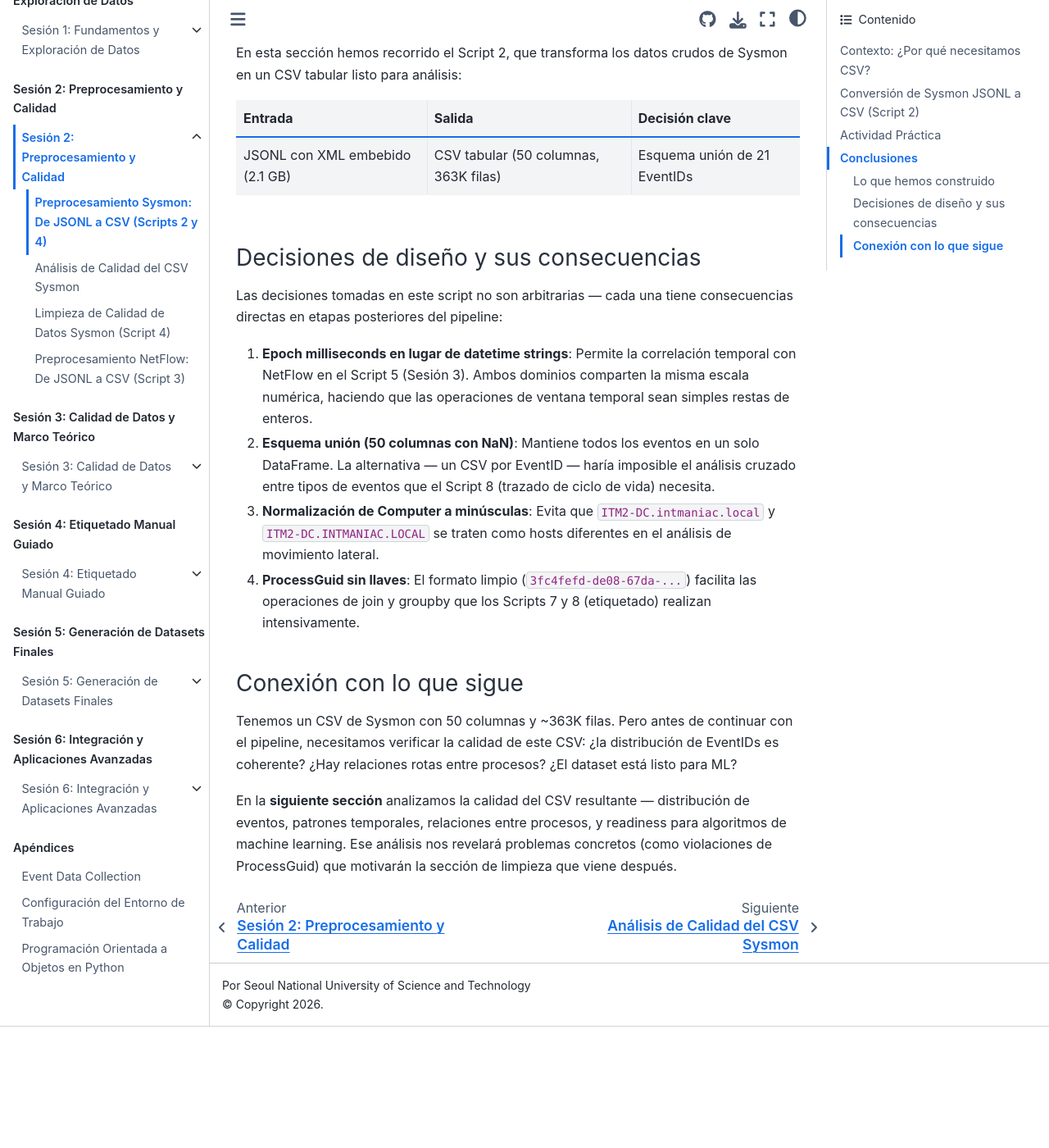
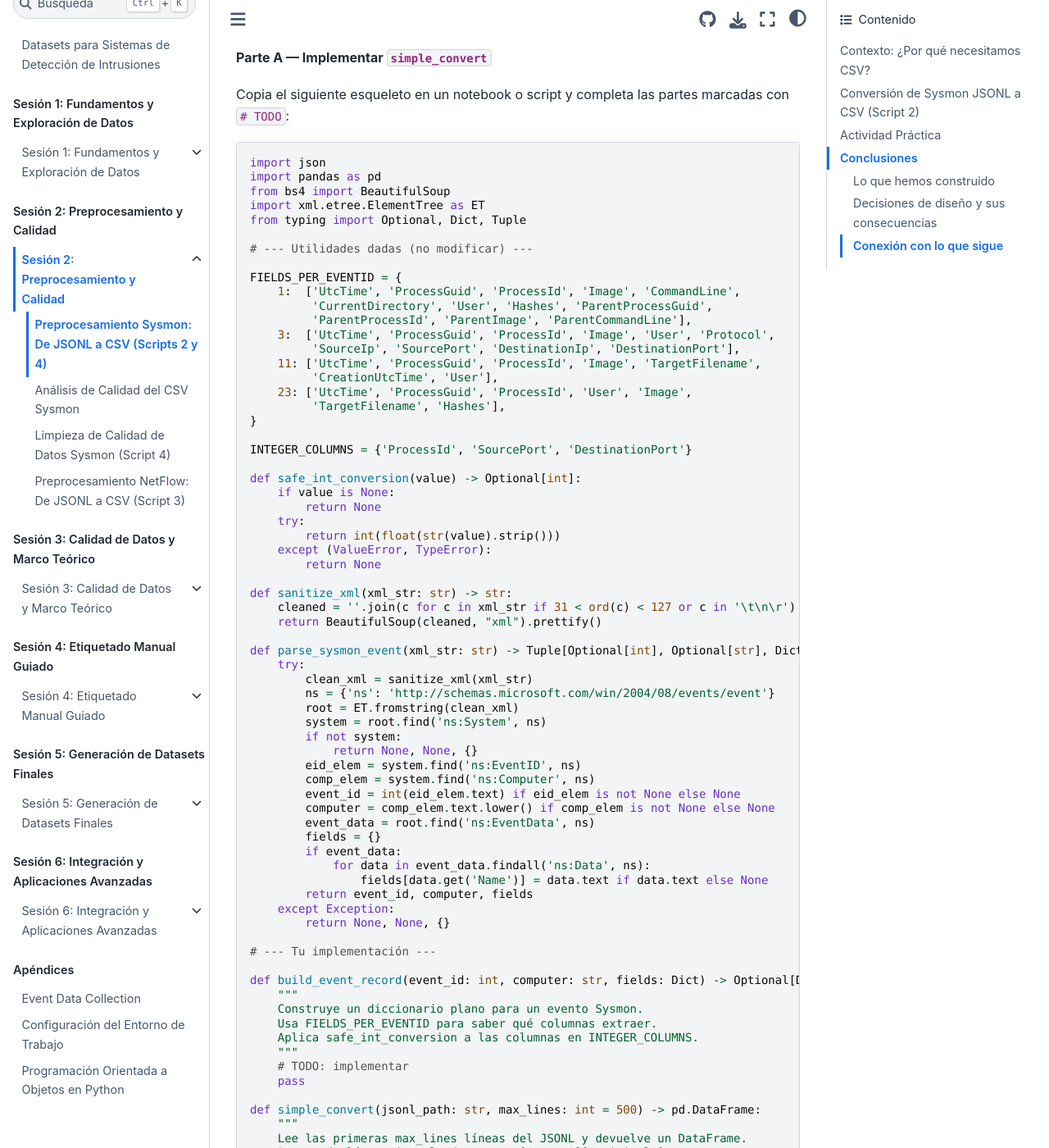
Before and after one commit to ollerenac/curso2026, a Jupyter Book: the page built from sesion-2/7-preprocesamiento-sysmon.md, in a window 1280 px wide and 1400 px high, scrolled down 21496 px. Shown: the whole window at 82% size. Built offline with Jupyter Book 1.0.4 settings and Sphinx 7.4.7 and the Sphinx Book theme 1.1.4, drawn with Linux system fonts in a browser that asks for light colours; before the commit the page ends 22748 px from its top, so only the background shows below that; some of the changed text lies outside the part shown.

Commit message:
feat(sesion-2): add Ejercicio 3 — mini-conversor secuencial with build_event_record + simple_convert skeleton and DataFrame inspection questions

````diff
--- a/sesion-2/7-preprocesamiento-sysmon.md
+++ b/sesion-2/7-preprocesamiento-sysmon.md
@@ -1044,6 +1044,116 @@ Usando la tabla de EventIDs de Sysmon presentada en esta sección, mapea los sig
 | Un proceso accede a la memoria de LSASS | ? |
 | El atacante borra archivos para cubrir sus huellas | ? |
 
+### Ejercicio 3: Implementar un mini-conversor secuencial
+
+El objetivo es reproducir la cadena de procesamiento del script — sin threading — para entender qué hace cada pieza antes de que el `ThreadPoolExecutor` la ejecute en paralelo.
+
+**Parte A — Implementar `simple_convert`**
+
+Copia el siguiente esqueleto en un notebook o script y completa las partes marcadas con `# TODO`:
+
+```python
+import json
+import pandas as pd
+from bs4 import BeautifulSoup
+import xml.etree.ElementTree as ET
+from typing import Optional, Dict, Tuple
+
+# --- Utilidades dadas (no modificar) ---
+
+FIELDS_PER_EVENTID = {
+    1:  ['UtcTime', 'ProcessGuid', 'ProcessId', 'Image', 'CommandLine',
+         'CurrentDirectory', 'User', 'Hashes', 'ParentProcessGuid',
+         'ParentProcessId', 'ParentImage', 'ParentCommandLine'],
+    3:  ['UtcTime', 'ProcessGuid', 'ProcessId', 'Image', 'User', 'Protocol',
+         'SourceIp', 'SourcePort', 'DestinationIp', 'DestinationPort'],
+    11: ['UtcTime', 'ProcessGuid', 'ProcessId', 'Image', 'TargetFilename',
+         'CreationUtcTime', 'User'],
+    23: ['UtcTime', 'ProcessGuid', 'ProcessId', 'User', 'Image',
+         'TargetFilename', 'Hashes'],
+}
+
+INTEGER_COLUMNS = {'ProcessId', 'SourcePort', 'DestinationPort'}
+
+def safe_int_conversion(value) -> Optional[int]:
+    if value is None:
+        return None
+    try:
+        return int(float(str(value).strip()))
+    except (ValueError, TypeError):
+        return None
+
+def sanitize_xml(xml_str: str) -> str:
+    cleaned = ''.join(c for c in xml_str if 31 < ord(c) < 127 or c in '\t\n\r')
+    return BeautifulSoup(cleaned, "xml").prettify()
+
+def parse_sysmon_event(xml_str: str) -> Tuple[Optional[int], Optional[str], Dict]:
+    try:
+        clean_xml = sanitize_xml(xml_str)
+        ns = {'ns': 'http://schemas.microsoft.com/win/2004/08/events/event'}
+        root = ET.fromstring(clean_xml)
+        system = root.find('ns:System', ns)
+        if not system:
+            return None, None, {}
+        eid_elem = system.find('ns:EventID', ns)
+        comp_elem = system.find('ns:Computer', ns)
+        event_id = int(eid_elem.text) if eid_elem is not None else None
+        computer = comp_elem.text.lower() if comp_elem is not None else None
+        event_data = root.find('ns:EventData', ns)
+        fields = {}
+        if event_data:
+            for data in event_data.findall('ns:Data', ns):
+                fields[data.get('Name')] = data.text if data.text else None
+        return event_id, computer, fields
+    except Exception:
+        return None, None, {}
+
+# --- Tu implementación ---
+
+def build_event_record(event_id: int, computer: str, fields: Dict) -> Optional[Dict]:
+    """
+    Construye un diccionario plano para un evento Sysmon.
+    Usa FIELDS_PER_EVENTID para saber qué columnas extraer.
+    Aplica safe_int_conversion a las columnas en INTEGER_COLUMNS.
+    """
+    # TODO: implementar
+    pass
+
+def simple_convert(jsonl_path: str, max_lines: int = 500) -> pd.DataFrame:
+    """
+    Lee las primeras max_lines líneas del JSONL y devuelve un DataFrame.
+    Para cada línea: json.loads → event['event']['original']
+                     → parse_sysmon_event → build_event_record.
+    Descarta líneas donde event_id o computer sean None.
+    """
+    records = []
+    # TODO: implementar
+    return pd.DataFrame(records)
+```
+
+Prueba con las primeras 500 líneas del JSONL de run-01:
+
+```python
+JSONL = "../dataset/run-01-apt-1/ds-logs-windows-sysmon_operational-default-run-01.jsonl"
+df = simple_convert(JSONL, max_lines=500)
+print(df.shape)
+print(df["EventID"].value_counts())
+```
+
+**Parte B — Inspección del DataFrame resultante**
+
+Con el DataFrame de Parte A (500 líneas), responde:
+
+1. ¿Cuántas columnas tiene? ¿Coincide con el número esperado dado `FIELDS_PER_EVENTID`?
+2. Para cada columna, calcula el porcentaje de valores no-nulos: `df.notna().mean().sort_values()`. ¿Qué columnas tienen menos del 10% de valores presentes? ¿Por qué?
+3. Filtra solo los EventID 3 (`df[df["EventID"] == 3]`). En ese subset, ¿hay columnas con NaN? ¿Qué nos dice esto sobre la dispersión estructural?
+
+```{admonition} Pista — Parte B, pregunta 2
+:class: dropdown note
+
+Las columnas con muy pocos valores presentes son aquellas que solo aparecen en un EventID poco frecuente. Por ejemplo, `DestinationIp` solo tiene valores en EID 3 (Network Connection). Si en tus 500 líneas hay pocos eventos EID 3, esa columna tendrá ~95% de NaN — no porque los datos estén corruptos, sino por la dispersión estructural que discutimos al inicio de la sección.
+```
+
 ---
 
 ## Conclusiones
````
